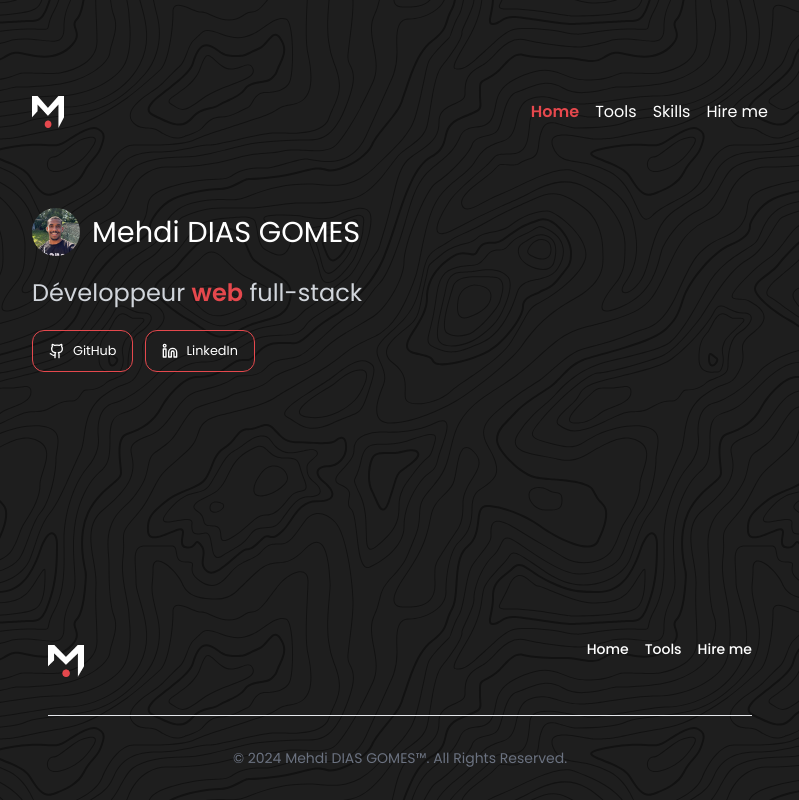
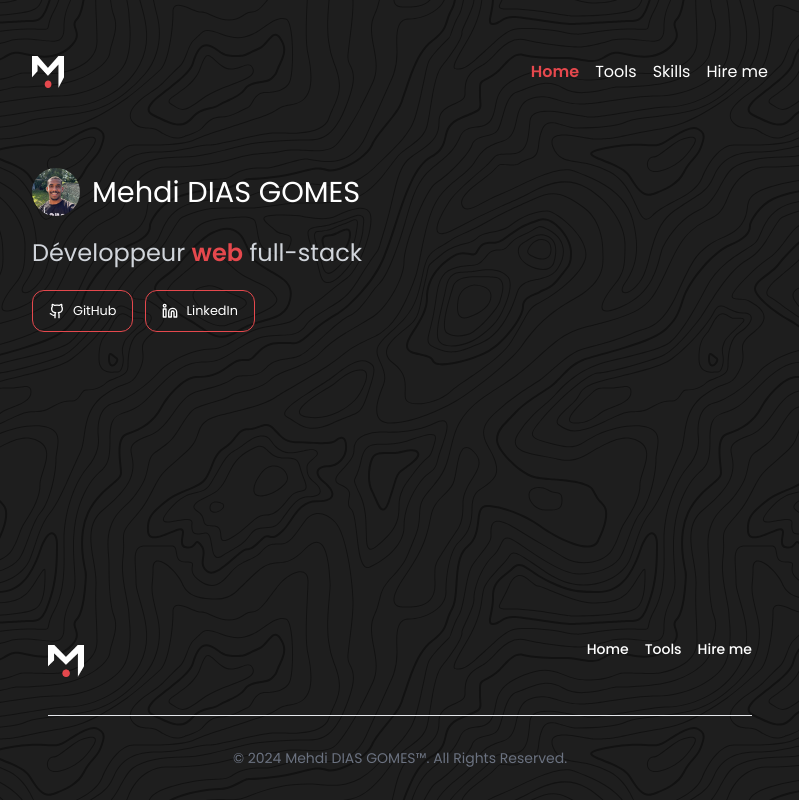
Before and after one commit to MehdiDiasGomes/My-portfolio, a Vue app: page / in a window 1280 px wide. Shown: the whole page, without its empty margins (240-1039 px from the left). Built offline with nearby package versions, Linux system fonts and the light colour scheme.

Commit message:
💄 Ui(app): remove margin top

```diff
--- a/src/components/Navbar.vue
+++ b/src/components/Navbar.vue
@@ -1,5 +1,5 @@
 <template>
-    <nav class="text-white flex justify-between mt-10">
+    <nav class="text-white flex justify-between">
         <div>
             <img src="../../public/img/Logo.png" alt="Logo" class="h-8 w-8" />
         </div>
```
